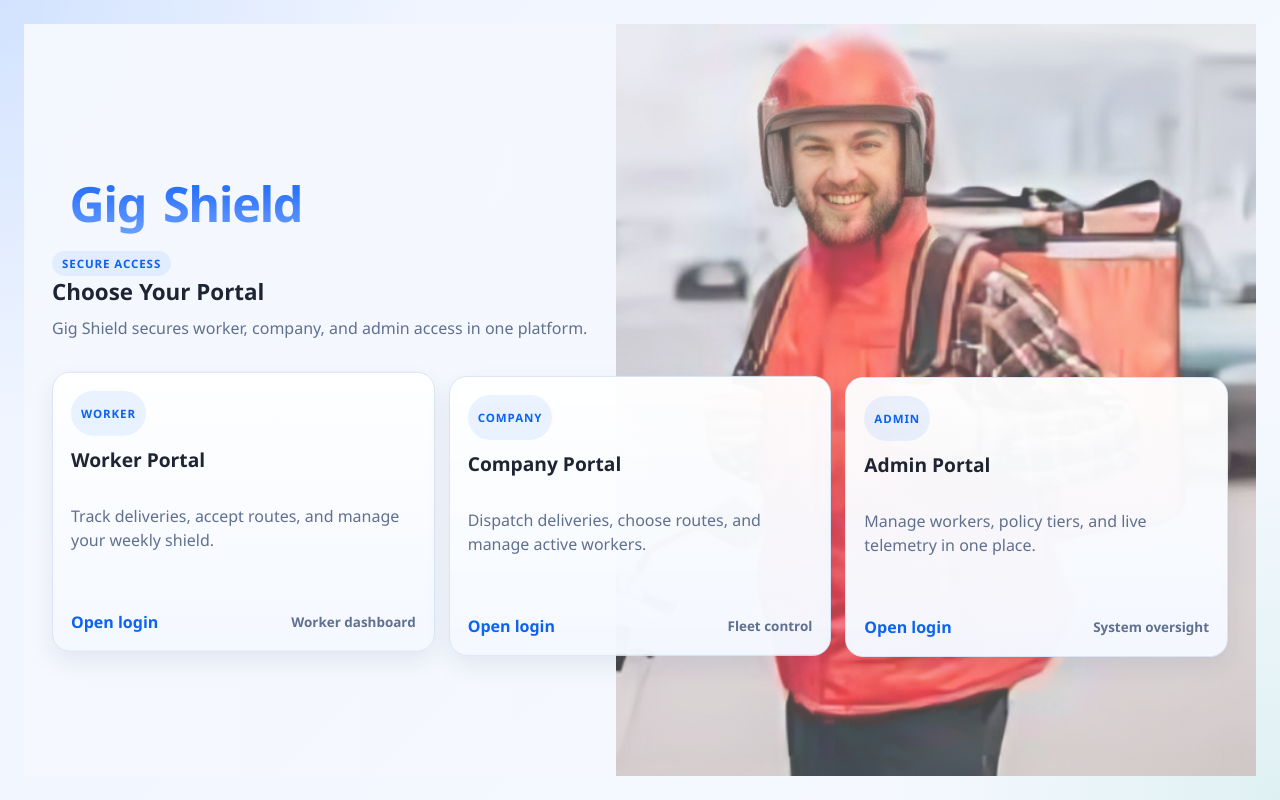
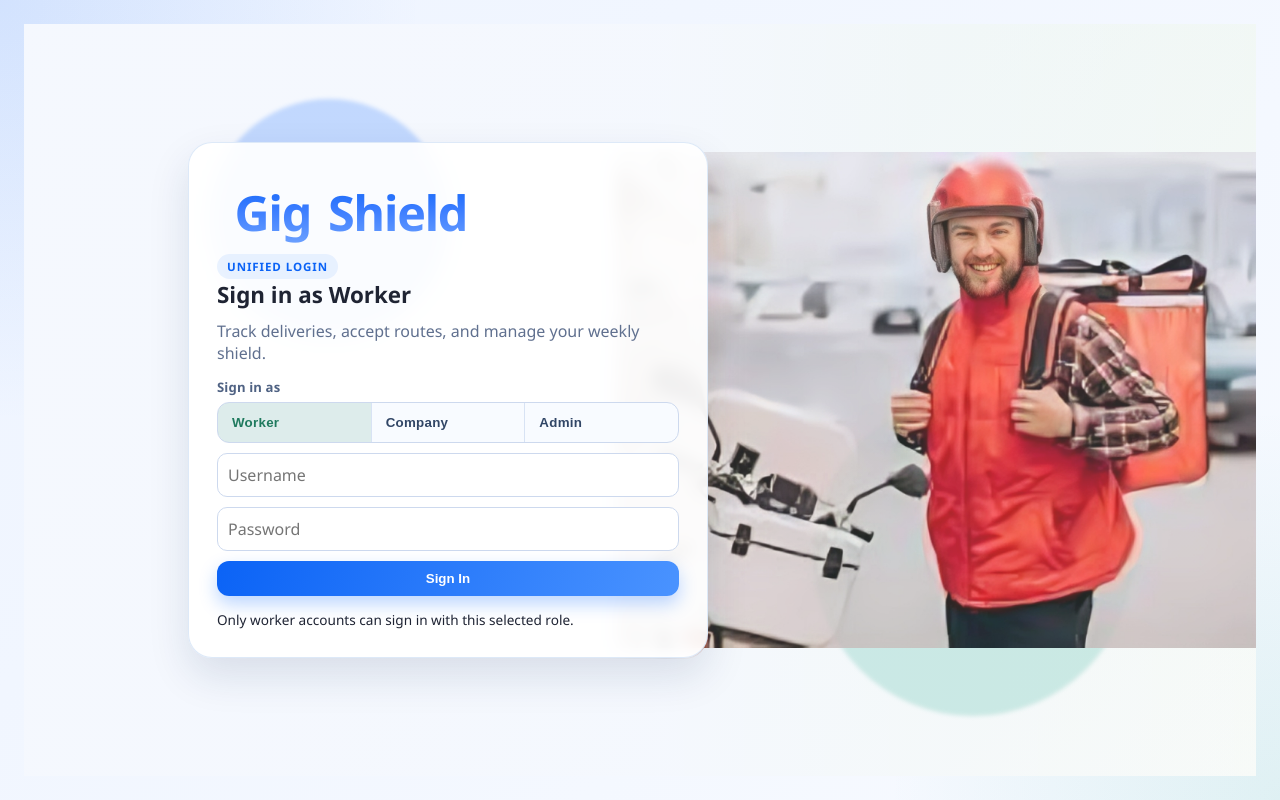
Before and after one commit to Roccodevil/Guidewire, a Flask app: page /login in a window 1280 px wide. Run offline with Flask 3, Linux system fonts and the light colour scheme; data that the repository does not hold is empty; some libraries are stand-ins or nearby versions.

Commit message:
feat: Enhance login functionality with role selection and session management

```diff
--- a/app/routes.py
+++ b/app/routes.py
@@ -21,42 +21,102 @@ from collections import defaultdict
 
 main_bp = Blueprint("main", __name__)
 
+PROTECTED_PAGE_ENDPOINTS = {
+    "main.dashboard",
+    "main.company_dashboard",
+    "main.admin_dashboard",
+}
+
+
+@main_bp.before_app_request
+def enforce_fresh_page_login():
+    endpoint = request.endpoint
+    if not endpoint or endpoint not in PROTECTED_PAGE_ENDPOINTS:
+        return None
+
+    # If a page login was already consumed, force re-authentication on next page visit/refresh.
+    if session.get("auth_consumed"):
+        session.clear()
+        return redirect(url_for("main.login"))
+
+    return None
+
+
+@main_bp.after_app_request
+def apply_security_response_headers(response):
+    # Disable browser caching so authenticated pages are not reused after refresh/back.
+    response.headers["Cache-Control"] = "no-store, no-cache, must-revalidate, max-age=0"
+    response.headers["Pragma"] = "no-cache"
+    response.headers["Expires"] = "0"
+
+    endpoint = request.endpoint
+    if (
+        endpoint in PROTECTED_PAGE_ENDPOINTS
+        and request.method == "GET"
+        and response.status_code == 200
+        and response.content_type.startswith("text/html")
+        and "user_id" in session
+    ):
+        session["auth_consumed"] = True
+
+    return response
+
 
 # --- AUTHENTICATION ---
-@main_bp.route("/login")
+@main_bp.route("/login", methods=["GET", "POST"])
 def login():
-    return render_template("login.html", login_role=None)
+    allowed_roles = {"worker", "company", "admin"}
+    requested_role = (request.args.get("role") or "").lower()
+    login_role = requested_role if requested_role in allowed_roles else "worker"
+
+    if request.method == "POST":
+        role = (request.form.get("role") or "").lower()
+        username = (request.form.get("username") or "").strip()
+        password = request.form.get("password") or ""
+
+        if role not in allowed_roles:
+            flash("Please choose a valid sign-in role.")
+            return redirect(url_for("main.login", role=login_role))
+
+        login_role = role
+
+        if not username or not password:
+            flash("Username and password are required.")
+            return redirect(url_for("main.login", role=login_role))
+
+        try:
+            user = User.query.filter_by(username=username).first()
+        except OperationalError:
+            db.session.rollback()
+            flash("Database connection temporarily unavailable. Please retry in a few seconds.")
+            return redirect(url_for("main.login", role=login_role))
+
+        if user and user.check_password(password):
+            if user.role != role:
+                flash(f"This account is not a {role} account. Please use the correct sign-in role.")
+                return redirect(url_for("main.login", role=login_role))
+            session["user_id"] = user.id
+            session["role"] = user.role
+            session["auth_consumed"] = False
+            if user.role == "admin":
+                return redirect(url_for("main.admin_dashboard"))
+            if user.role == "company":
+                return redirect(url_for("main.company_dashboard"))
+            return redirect(url_for("main.dashboard"))
+
+        flash("Invalid credentials")
+        return redirect(url_for("main.login", role=login_role))
+
+    return render_template("login.html", login_role=login_role)
 
 
-@main_bp.route("/login/<role>", methods=["GET", "POST"])
+@main_bp.route("/login/<role>", methods=["GET"])
 def login_role(role):
     role = role.lower()
     if role not in {"worker", "company", "admin"}:
         return redirect(url_for("main.login"))
 
-    if request.method == "POST":
-        username = request.form["username"]
-        password = request.form["password"]
-        try:
-            user = User.query.filter_by(username=username).first()
-        except OperationalError:
-            db.session.rollback()
-            flash("Database connection temporarily unavailable. Please retry in a few seconds.")
-            return render_template("login.html", login_role=role), 503
-
-        if user and user.check_password(password):
-            if user.role != role:
-                flash(f"This account is not a {role} account. Please use the correct login portal.")
-                return render_template("login.html", login_role=role), 403
-            session["user_id"] = user.id
-            session["role"] = user.role
-            if user.role == "admin":
-                return redirect(url_for("main.admin_dashboard"))
-            if user.role == "company":
-                return redirect(url_for("main.company_dashboard"))
-            return redirect(url_for("main.dashboard"))
-        flash("Invalid credentials")
-    return render_template("login.html", login_role=role)
+    return redirect(url_for("main.login", role=role))
 
 
 @main_bp.route("/logout")
--- a/static/css/styles.css
+++ b/static/css/styles.css
@@ -1322,6 +1322,56 @@ input:focus {
     gap: 10px;
 }
 
+.auth-field {
+    display: grid;
+    gap: 6px;
+}
+
+.auth-field label {
+    font-size: 0.82rem;
+    font-weight: 700;
+    letter-spacing: 0.01em;
+    color: #4f6283;
+}
+
+.role-options {
+    display: flex;
+    border: 1px solid #cdd9ee;
+    border-radius: 12px;
+    overflow: hidden;
+    background: #f8fbff;
+}
+
+.role-option {
+    flex: 1 1 0;
+    text-align: left;
+    display: block;
+    padding: 12px 14px;
+    border: 0;
+    background: transparent;
+    color: #314666;
+    cursor: pointer;
+    transition: background 0.18s ease, color 0.18s ease;
+}
+
+.role-option + .role-option {
+    border-left: 1px solid #d8e3f4;
+}
+
+.role-option:hover {
+    background: #f2f7ff;
+}
+
+.role-option.active {
+    background: var(--theme-accent-soft, rgba(31, 122, 94, 0.12));
+    color: var(--theme-accent, #1f7a5e);
+}
+
+.role-option-badge {
+    font-weight: 800;
+    letter-spacing: 0.02em;
+}
+
 .auth-hint {
     margin-top: 14px;
     font-size: 0.85rem;
--- a/static/js/login.js
+++ b/static/js/login.js
@@ -2,25 +2,22 @@ const { useEffect, useMemo, useState } = React;
 
 const ROLE_META = {
     worker: {
-        title: "Worker Portal",
+        title: "Worker Login",
         subtitle: "Track deliveries, accept routes, and manage your weekly shield.",
-        href: "/login/worker",
         badge: "Worker",
         theme: "worker",
         focusTitle: "Worker dashboard"
     },
     company: {
-        title: "Company Portal",
+        title: "Company Login",
         subtitle: "Dispatch deliveries, choose routes, and manage active workers.",
-        href: "/login/company",
         badge: "Company",
         theme: "company",
         focusTitle: "Fleet control"
     },
     admin: {
-        title: "Admin Portal",
+        title: "Admin Login",
         subtitle: "Manage workers, policy tiers, and live telemetry in one place.",
-        href: "/login/admin",
         badge: "Admin",
         theme: "admin",
         focusTitle: "System oversight"
@@ -72,23 +69,21 @@ function BrandTitle({ text }) {
 }
 
 function LoginApp() {
-    const data = window.__LOGIN_DATA__ || { flashes: [], login_role: null };
-    const currentRole = data.login_role;
-    const currentMeta = currentRole ? ROLE_META[currentRole] : null;
+    const data = window.__LOGIN_DATA__ || { flashes: [], login_role: "worker" };
+    const initialRole = data.login_role && ROLE_META[data.login_role] ? data.login_role : "worker";
     const [username, setUsername] = useState("");
     const [password, setPassword] = useState("");
-    const [activeRole, setActiveRole] = useState(null);
+    const [role, setRole] = useState(initialRole);
 
     useEffect(() => {
         gsap.from(".auth-panel", { y: 30, opacity: 0, duration: 0.8, ease: "power3.out" });
-        gsap.from(".role-card", { y: 18, opacity: 0, duration: 0.65, stagger: 0.08, delay: 0.1, ease: "power2.out" });
+        gsap.from(".role-switch", { y: 18, opacity: 0, duration: 0.65, delay: 0.1, ease: "power2.out" });
         gsap.from(".bg-orb", { scale: 0.6, opacity: 0, duration: 1.2, stagger: 0.08, ease: "sine.out" });
     }, []);
 
-    const roleCards = useMemo(() => Object.entries(ROLE_META), []);
-    const themeRole = activeRole || "worker";
-    const theme = THEME_META[themeRole];
-    const roleTheme = currentRole ? THEME_META[currentRole] : theme;
+    const roleOptions = useMemo(() => Object.entries(ROLE_META), []);
+    const currentMeta = ROLE_META[role];
+    const theme = THEME_META[role];
 
     const pageStyle = {
         "--theme-accent": theme.accent,
@@ -98,72 +93,18 @@ function LoginApp() {
         background: theme.background
     };
 
-    if (!currentRole) {
-        return (
-            <main className="auth-layout role-chooser-layout" style={pageStyle}>
-                <section className="chooser-shell chooser-hero">
-                    <div className="chooser-head">
-                        <div>
-                            <BrandTitle text="Gig Shield" />
-                            <span className="role-badge">Secure Access</span>
-                            <h2>Choose Your Portal</h2>
-                            <p className="subtitle">Gig Shield secures worker, company, and admin access in one platform.</p>
-                        </div>
-                    </div>
-
-                    {data.flashes.length > 0 && (
-                        <div className="flash-box">
-                            {data.flashes.map((msg, idx) => (
-                                <p key={idx}>{msg}</p>
-                            ))}
-                        </div>
-                    )}
-
-                    <div className={`role-stage ${activeRole ? `active-${activeRole}` : ""}`}>
-                        {roleCards.map(([role, meta]) => (
-                            <div
-                                className="role-card-wrap"
-                                key={role}
-                                onMouseEnter={() => setActiveRole(role)}
-                                onMouseLeave={() => setActiveRole(null)}
-                            >
-                                <a className={`role-card ${activeRole === role ? "active" : activeRole ? "inactive" : ""} role-${role}`} href={meta.href}>
-                                    <span className="role-badge">{meta.badge}</span>
-                                    <h2>{meta.title}</h2>
-                                    <p>{meta.subtitle}</p>
-                                    <div className="role-card-foot">
-                                        <span className="role-link">Open login</span>
-                                        <span className="role-focus">{meta.focusTitle}</span>
-                                    </div>
-                                </a>
-                            </div>
-                        ))}
-                    </div>
-                </section>
-            </main>
-        );
-    }
-
     return (
-        <main
-            className="auth-layout role-login-layout"
-            style={{
-                "--theme-accent": roleTheme.accent,
-                "--theme-accent-soft": roleTheme.accentSoft,
-                "--theme-glow": roleTheme.glow,
-                "--corner-image": `url(${roleTheme.image})`,
-                background: roleTheme.background
-            }}
-        >
+        <main className="auth-layout role-login-layout" style={pageStyle}>
+            <div className="bg-orb orb-a" aria-hidden="true"></div>
+            <div className="bg-orb orb-b" aria-hidden="true"></div>
             <section className="auth-panel role-login-panel">
                 <div className="role-panel-head">
                     <div>
                         <BrandTitle text="Gig Shield" />
-                        <span className="role-badge">{currentMeta.badge}</span>
-                        <h2>{currentMeta.title}</h2>
+                        <span className="role-badge">Unified Login</span>
+                        <h2>Sign in as {currentMeta.badge}</h2>
                         <p className="auth-subtitle">{currentMeta.subtitle}</p>
                     </div>
-                    <a className="back-link" href="/login">Change portal</a>
                 </div>
 
                 {data.flashes.length > 0 && (
@@ -174,7 +115,28 @@ function LoginApp() {
                     </div>
                 )}
 
-                <form method="POST" action={`/login/${currentRole}`} className="auth-form">
+                <form method="POST" action="/login" className="auth-form">
+                    <div className="auth-field role-switch">
+                        <label>Sign in as</label>
+                        <input type="hidden" name="role" value={role} />
+                        <div className="role-options" role="radiogroup" aria-label="Sign in as">
+                            {roleOptions.map(([optionRole, meta]) => {
+                                const isActive = role === optionRole;
+                                return (
+                                    <button
+                                        key={optionRole}
+                                        type="button"
+                                        className={`role-option ${isActive ? "active" : ""}`}
+                                        aria-pressed={isActive}
+                                        aria-label={`Sign in as ${meta.badge}`}
+                                        onClick={() => setRole(optionRole)}
+                                    >
+                                        <span className="role-option-badge">{meta.badge}</span>
+                                    </button>
+                                );
+                            })}
+                        </div>
+                    </div>
                     <input
                         type="text"
                         name="username"
@@ -194,7 +156,7 @@ function LoginApp() {
                     <button type="submit" className="btn btn-primary">Sign In</button>
                 </form>
 
-                <p className="auth-hint">Only {currentRole} accounts can sign in here.</p>
+                <p className="auth-hint">Only {role} accounts can sign in with this selected role.</p>
             </section>
         </main>
     );
--- a/templates/login.html
+++ b/templates/login.html
@@ -15,7 +15,7 @@
 
     <script>
         window.__LOGIN_DATA__ = {
-            flashes: {{ get_flashed_messages() | tojson }},
+            flashes: {{ get_flashed_messages(with_categories=true) | tojson }},
             login_role: {{ login_role | default(None) | tojson }}
         };
     </script>
```
